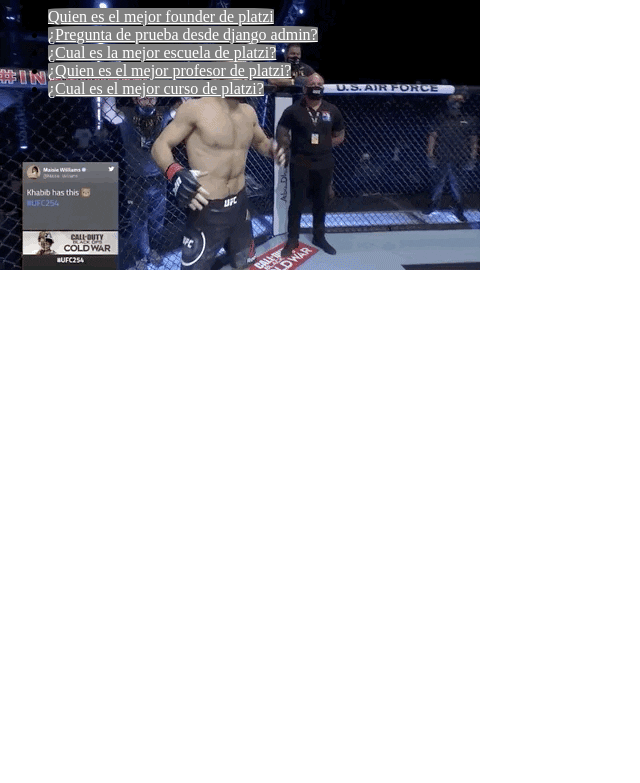
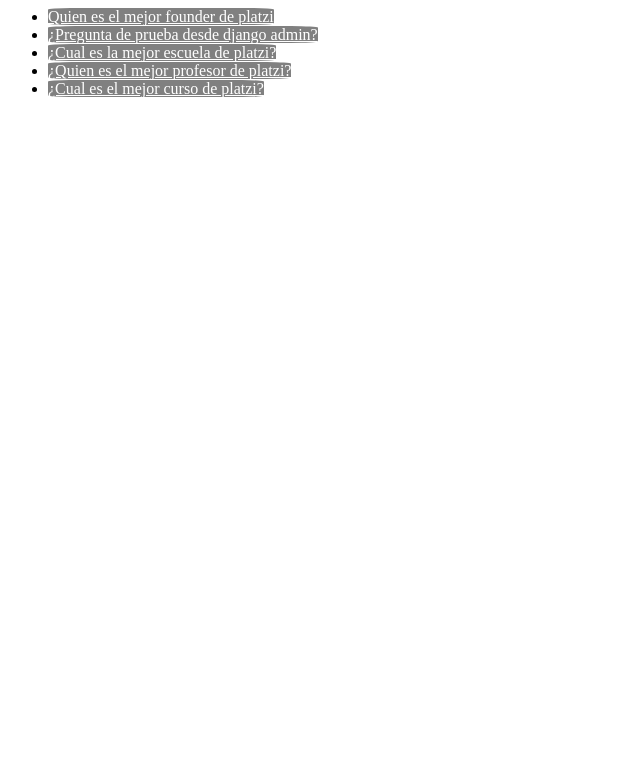
Before and after one commit to adrianhCoder/Django-platzi, a Django app: page /polls/ in a window 1280 px wide. Shown: the top 783 px of the page, without its empty margins (0-640 px from the left). Run offline with Django 4.2, Linux system fonts and the light colour scheme; data comes from the database, SQL or seed files in the repository.

Commit message:
Preparing files to create the frontentd

```diff
--- a/premiosplatziapp/polls/static/polls/style.css
+++ b/premiosplatziapp/polls/static/polls/style.css
@@ -14,8 +14,3 @@
     background: red;
     color: white;
 }
-
-
-body{
-    background: white url("images/background_khabib.gif") no-repeat;
-}
```
